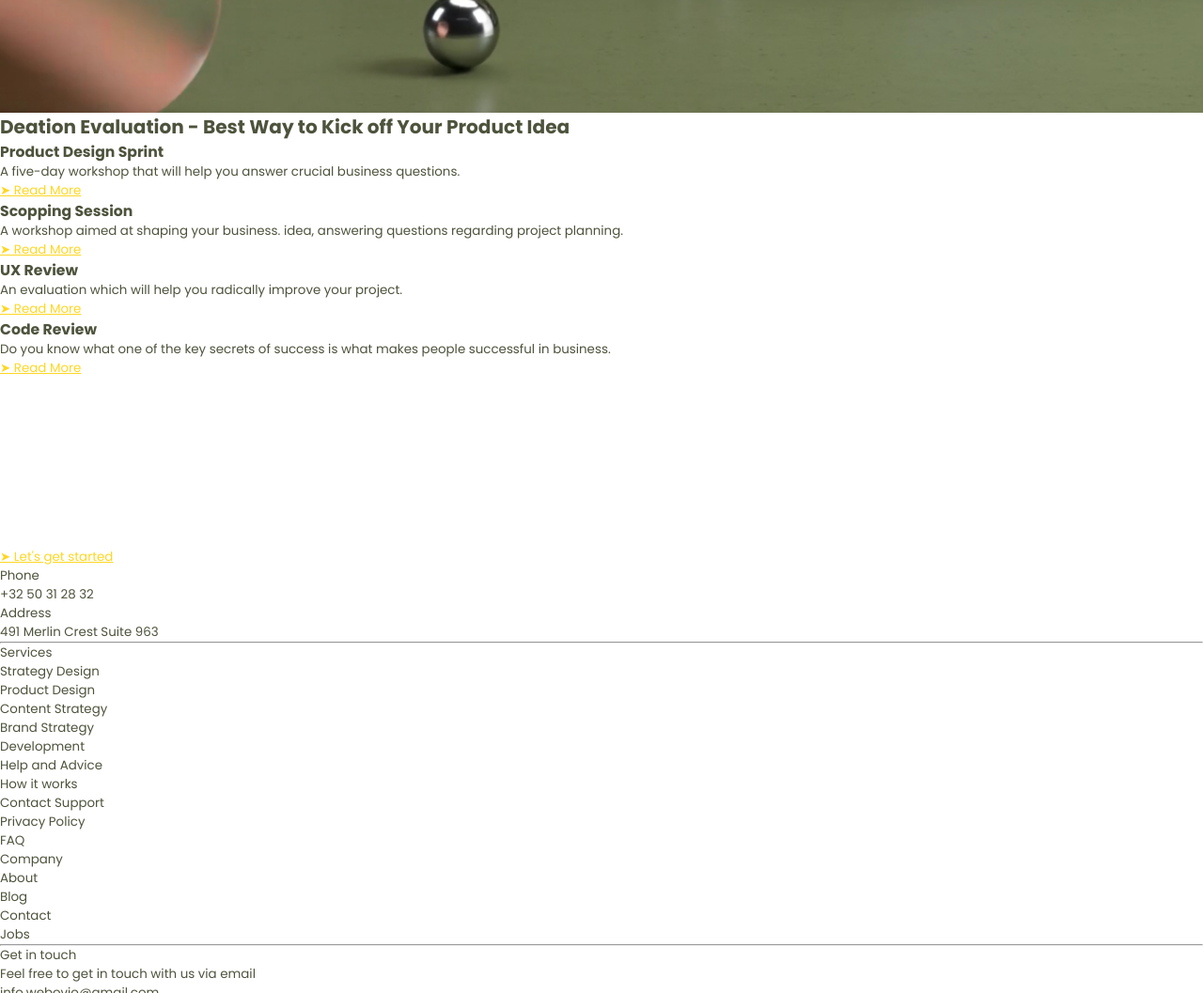
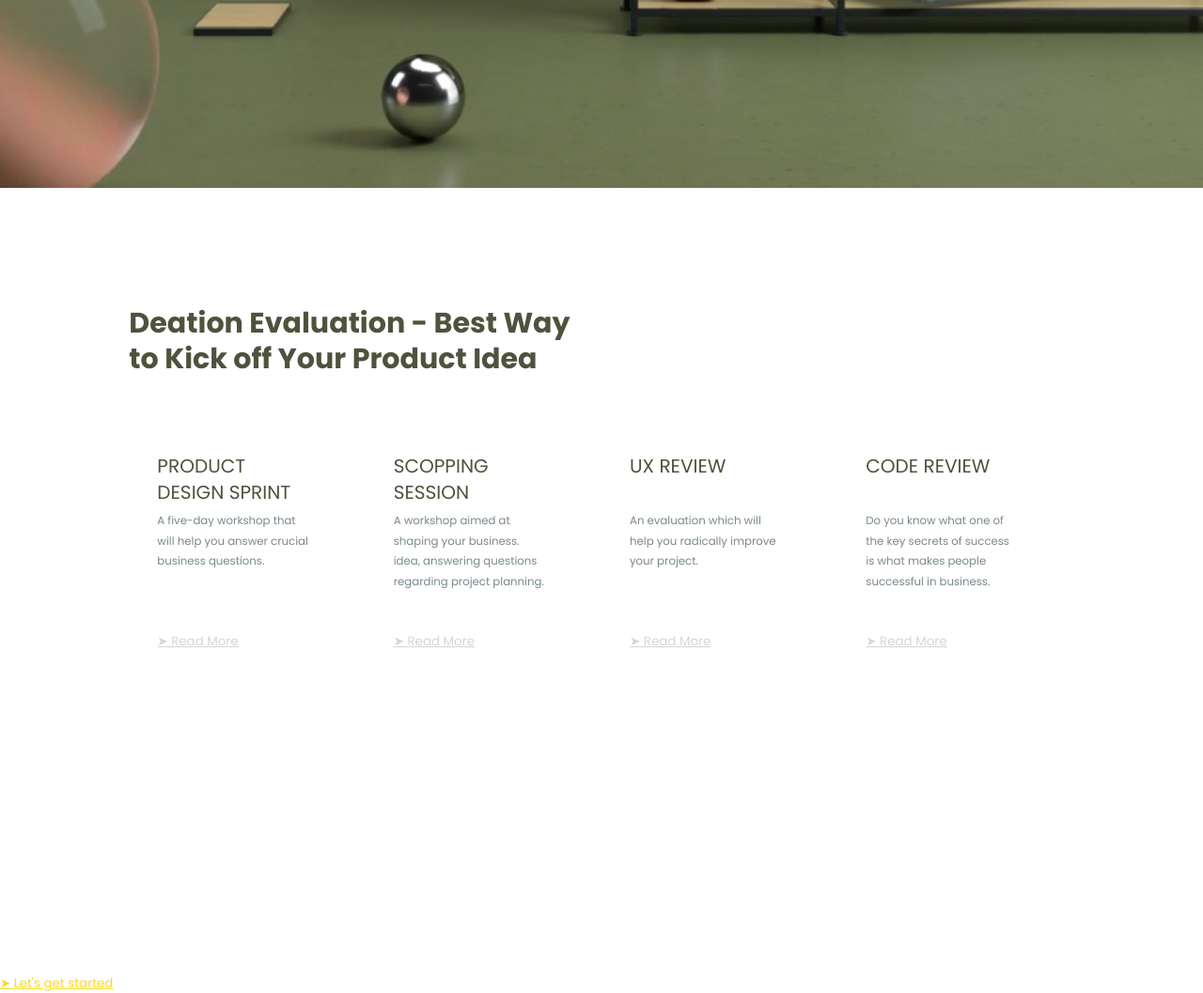
Before and after one commit to jijumbeck/Webovio, a website: page src/index.html in a window 1280 px wide. Shown: the part 680-1737 px from the top of the page at 94% size. Drawn offline with Linux system fonts and the light colour scheme.

Commit message:
feat deavation section

```diff
--- a/src/index.css
+++ b/src/index.css
@@ -3,6 +3,8 @@
     --second-color: #4D533C;
 
     --link-color: #FFD723;
+    --link-secondary-color: #D4D6D4;
+    --pale-color: #21384299;
 
     font-size: calc(0.4375em + 0.5vw);
     font-weight: 400;
@@ -20,6 +22,7 @@
 
 h1 {
     color: var(--first-color);
+
     font-size: 4.7rem;
     font-weight: 700;
     line-height: 5rem;
@@ -29,11 +32,29 @@ h1 {
 
 h2 {
     color: var(--second-color);
+
+    font-size: 2.25rem;
+    font-weight: 700;
+    line-height: 2.875rem;
+
+    margin: 0 0 1.67em 0;
+}
+
+h3 {
+    color: var(--second-color);
+
+    font-size: 1.5rem;
+    font-weight: 500;
+    line-height: 2.125rem;
+
+    text-transform: uppercase;
 }
 
 a {
     color: var(--link-color);
 }
+
+
 
 /*
 *   Intro section style.
@@ -44,7 +65,8 @@ header {
     display: flex;
 }
 
-.logo, .company-name {
+.logo,
+.company-name {
     height: calc(2vw + 00.4375em);
 }
 
@@ -59,7 +81,7 @@ header {
     background-size: cover;
     background-position: 70%;
 
-    height: 100vh;
+    height: 110vh;
 }
 
 .intro-section {
@@ -68,7 +90,11 @@ header {
     padding: 20em 5em 6em 5em;
 }
 
-.intro-section h1 + p {
+.intro-section h1 {
+    width: 100%;
+}
+
+.intro-section h1+p {
     margin-bottom: 2.8em;
 }
 
@@ -76,11 +102,80 @@ header {
     .intro-section {
         padding: 14em 30em 6em 8em;
     }
+
+    .intro-section h1 {
+        width: 10em;
+    }
 }
 
 @media (min-width: 1280px) {
     .intro-section {
         padding: 7.75em 55em 40em 13em;
+    }
+}
+
+
+
+/*
+*   Deation section style.
+*/
+
+.deation {
+    padding: 9.3em 3em 10em 3em;
+}
+
+.deation h2 {
+    width: 16em;
+}
+
+.phase-container {
+    display: grid;
+    grid-template-columns: 1fr 1fr;
+}
+
+.phase-card {
+    width: 12.125em;
+
+    padding: 30px;
+}
+
+.phase-card h3 {
+    height: 2.125rem;
+    margin: 0 0 0.83em 0;
+}
+
+.phase-card p {
+    font-size: 0.875rem;
+    font-weight: 400;
+    line-height: 1.625rem;
+
+    height: 82px;
+    padding: 1.43em 0 4em 0;
+
+    color: var(--pale-color);
+}
+
+.phase-card a {
+    color: var(--link-secondary-color);
+}
+
+.phase-card a:hover {
+    color: var(--link-color);
+}
+
+@media (min-width: 750px) {
+    .deation {
+        padding: 9.3em 0 10em 7em;
+    }
+}
+
+@media (min-width: 1020px) {
+    .deation {
+        padding: 9.3em 10.25em 10em 10.25em;
+    }
+
+    .phase-container {
+        grid-template-columns: 1fr 1fr 1fr 1fr;
     }
 }
 
--- a/src/index.html
+++ b/src/index.html
@@ -29,13 +29,13 @@
         </div>
     </section>
 
-    <section class="de">
+    <section class="deation">
         <h2>
             Deation Evaluation - Best Way
             to Kick off Your Product Idea
         </h2>
-        <div>
-            <div>
+        <div class="phase-container">
+            <div class="phase-card">
                 <h3>Product Design Sprint</h3>
                 <p>
                     A five-day workshop that
@@ -45,7 +45,7 @@
                 <a href="">&#10148; Read More</a>
             </div>
 
-            <div>
+            <div class="phase-card">
                 <h3>Scopping Session </h3>
                 <p>
                     A workshop aimed at
@@ -56,7 +56,7 @@
                 <a href="">&#10148; Read More</a>
             </div>
 
-            <div>
+            <div class="phase-card">
                 <h3>UX Review</h3>
                 <p>
                     An evaluation which will
@@ -66,7 +66,7 @@
                 <a href="">&#10148; Read More</a>
             </div>
 
-            <div>
+            <div class="phase-card">
                 <h3>Code Review</h3>
                 <p>
                     Do you know what one of
```
